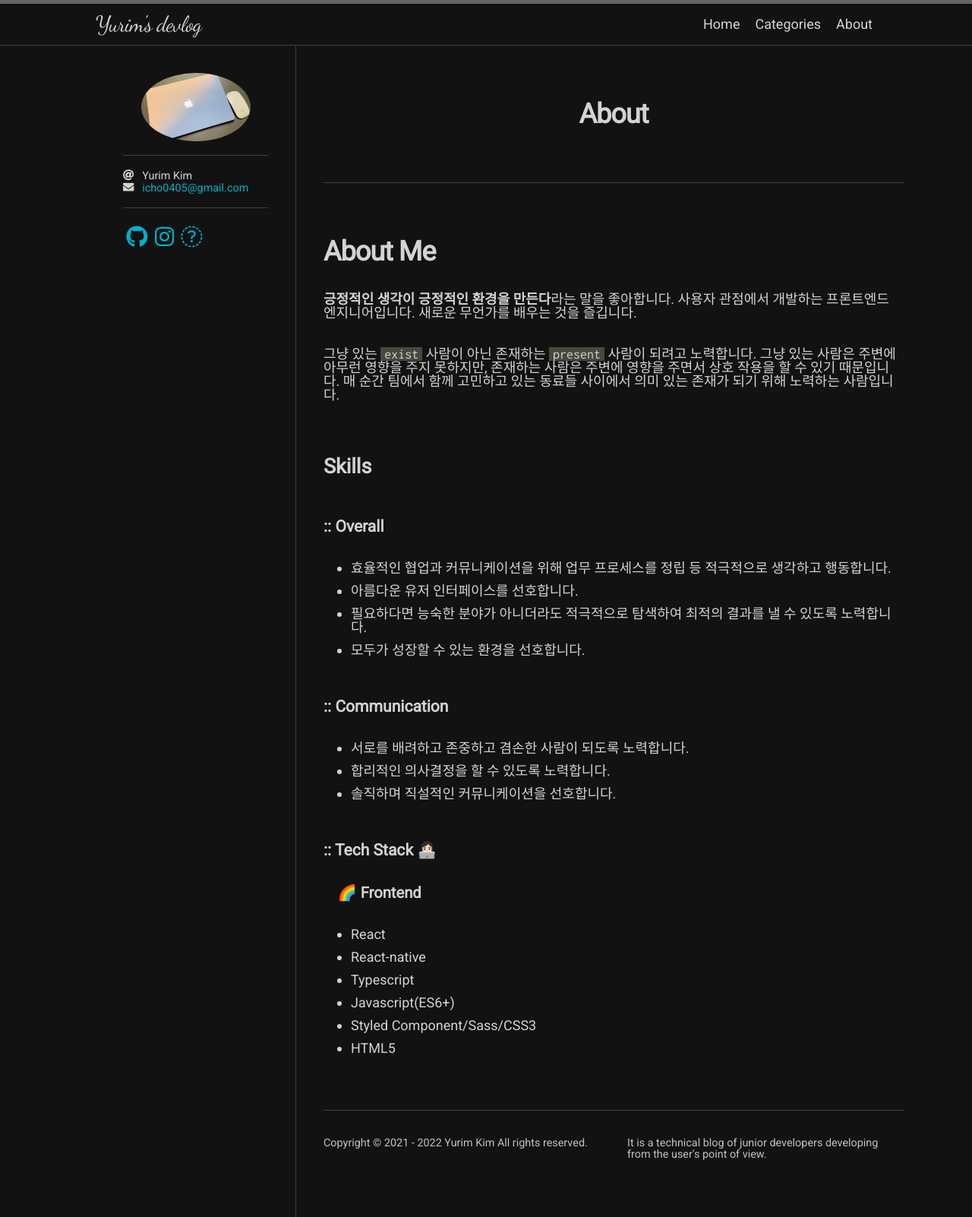
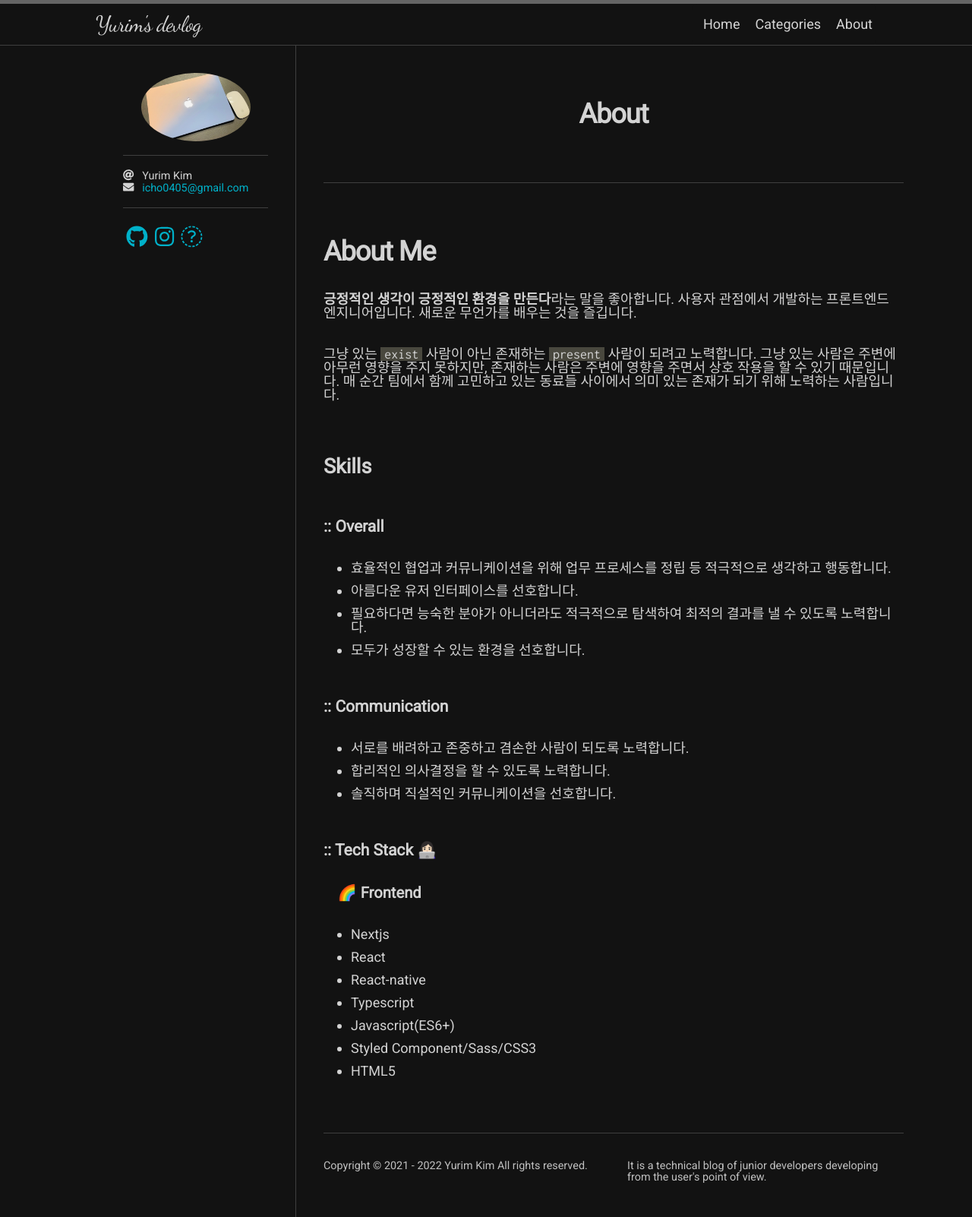
Before and after one commit to yurim45/yurim45.github.io, a Jekyll site: the page built from about.md, in a window 1280 px wide. Shown: the whole page at 76% size. Built offline with Jekyll 4.4.1, drawn with Linux system fonts in a browser that asks for light colours; nearby versions of some CDN libraries; some web fonts are replaced.

Commit message:
modify: about.md

```diff
--- a/about.md
+++ b/about.md
@@ -31,6 +31,7 @@ permalink: /about/
 
 #### ㅤ🌈 Frontend
 
+- Nextjs
 - React
 - React-native
 - Typescript
```
